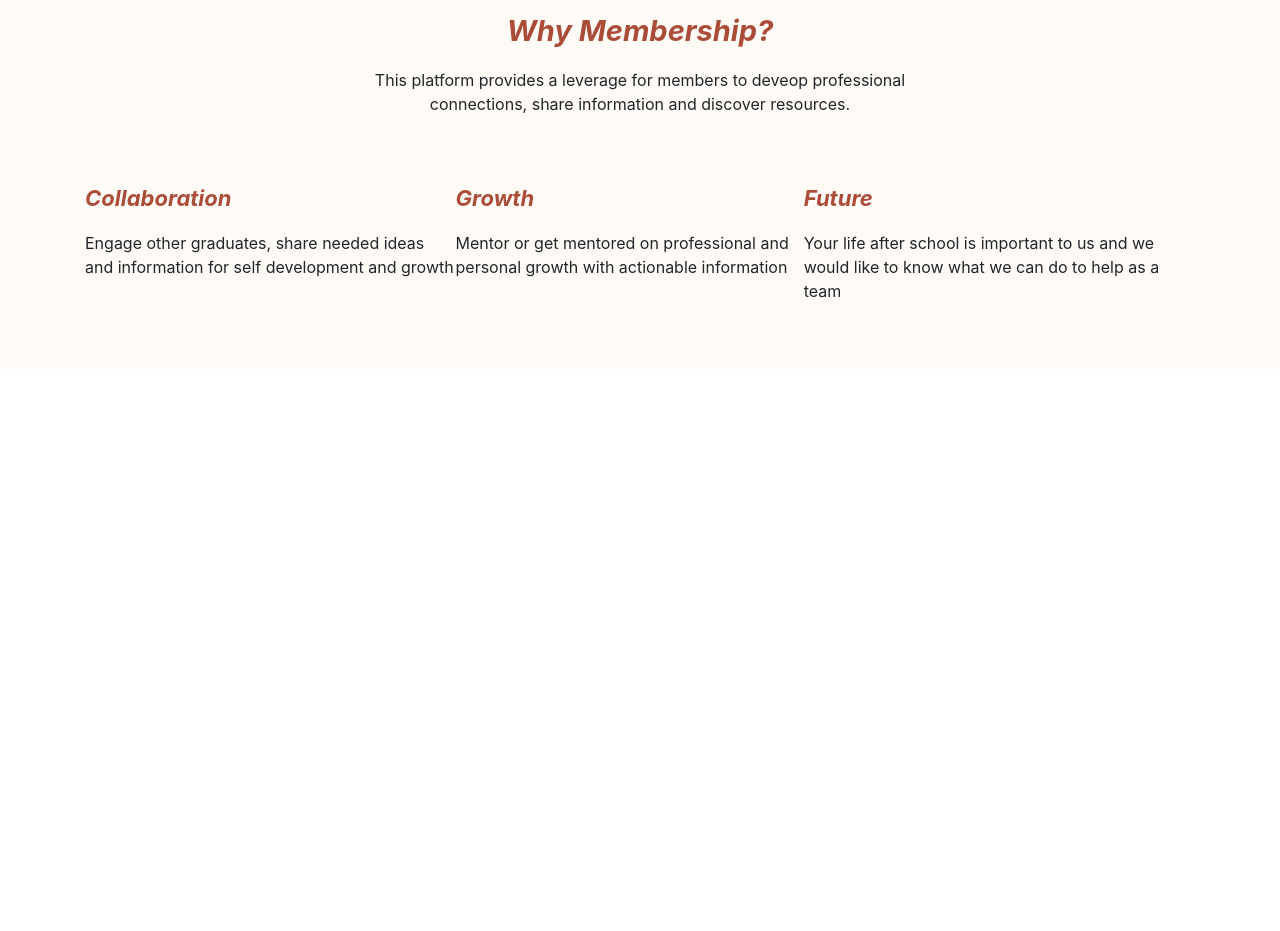
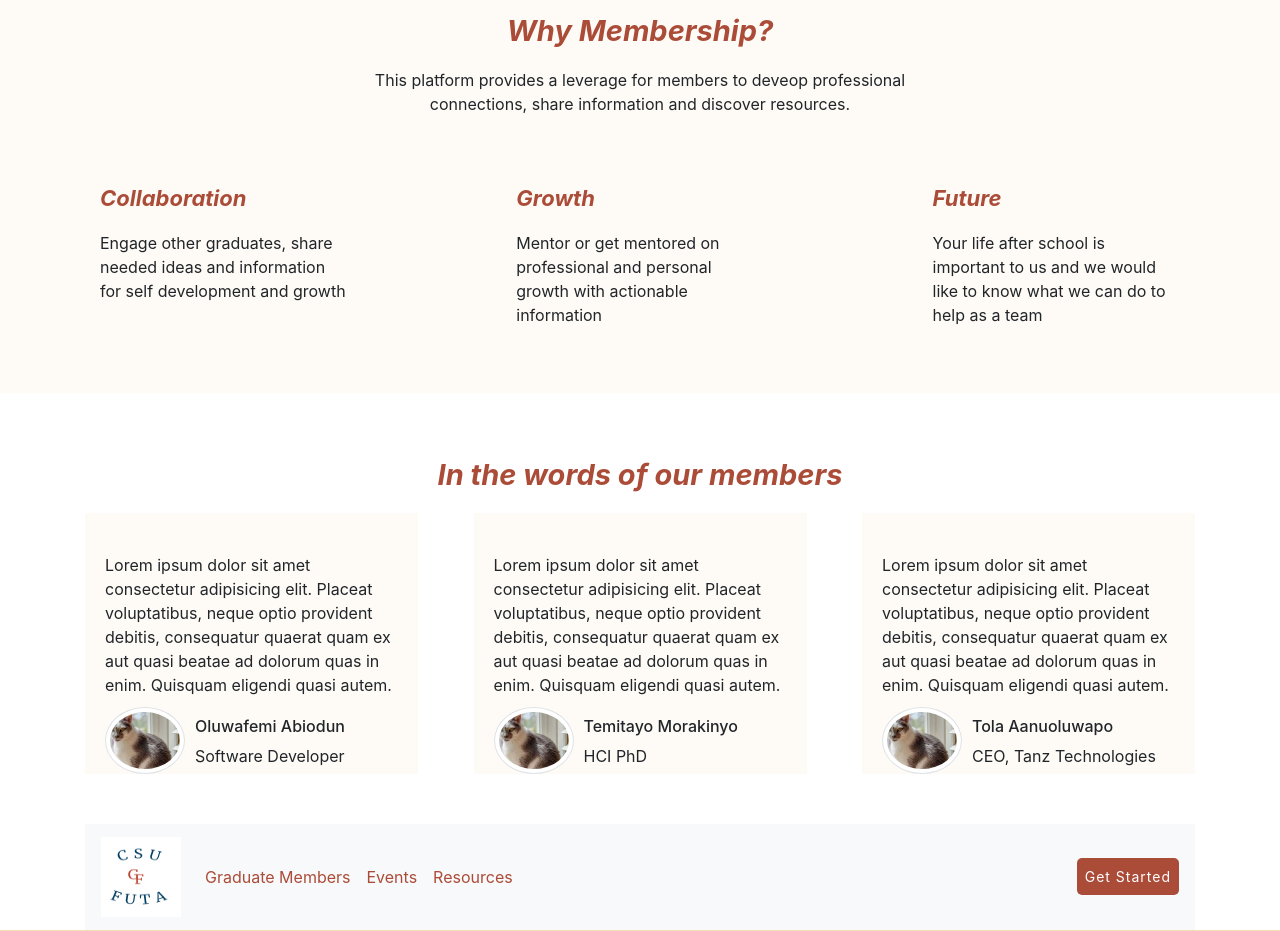
Before and after one commit to profmcdan/csu-gf-client, a React (Create React App) app: page / in a window 1280 px wide. Shown: the part 680-1611 px from the top of the page. Before the commit the page ends 1049 px from the top, so only its background shows below. Built offline with nearby package versions, Linux system fonts and the light colour scheme.

Commit message:
Add the testimonials section on the landing page

```diff
--- a/src/App.tsx
+++ b/src/App.tsx
@@ -3,6 +3,7 @@ import { BrowserRouter as Router, Route, Switch } from 'react-router-dom';
 import './App.css';
 import Header from './components/layout/Header';
 import Home from './components/home';
+import Footer from './components/layout/Footer';
 
 const App: React.FC = () => {
   return (
@@ -11,6 +12,7 @@ const App: React.FC = () => {
       <Switch>
         <Route exact path="/" component={Home} />
       </Switch>
+      <Footer />
     </Router>
   );
 };
--- a/src/components/home/Membership.tsx
+++ b/src/components/home/Membership.tsx
@@ -12,21 +12,21 @@ export default function Membership() {
           </p>
         </div>
         <div className="membership-values">
-          <div className="m-value-item">
+          <div className="m-value-item col-3">
             <p className="value-header">Collaboration</p>
             <p>
               Engage other graduates, share needed ideas and information for
               self development and growth
             </p>
           </div>
-          <div className="m-value-item">
+          <div className="m-value-item col-3">
             <p className="value-header">Growth</p>
             <p>
               Mentor or get mentored on professional and personal growth with
               actionable information
             </p>
           </div>
-          <div className="m-value-item">
+          <div className="m-value-item col-3">
             <p className="value-header">Future</p>
             <p>
               Your life after school is important to us and we would like to
--- /dev/null
+++ b/src/components/home/Testimonials.tsx
@@ -0,0 +1,77 @@
+import React, { Fragment } from 'react';
+import CatImage from './images/sampleUser.png';
+
+export default function Testimonials() {
+  return (
+    <Fragment>
+      <div className="container testimonial-panel">
+        <p className="membership-header">In the words of our members</p>
+        <div className="testimonials">
+          <div className="test-card">
+            <p className="testi-test">
+              Lorem ipsum dolor sit amet consectetur adipisicing elit. Placeat
+              voluptatibus, neque optio provident debitis, consequatur quaerat
+              quam ex aut quasi beatae ad dolorum quas in enim. Quisquam
+              eligendi quasi autem.
+            </p>
+            <div className="member">
+              <img
+                src={CatImage}
+                height="80px"
+                width="80px"
+                alt="Thumbnail"
+                className="img-thumbnail rounded-circle"
+              />
+              <div className="member-details">
+                <h6>Oluwafemi Abiodun</h6>
+                <span>Software Developer</span>
+              </div>
+            </div>
+          </div>
+          <div className="test-card">
+            <p className="testi-test">
+              Lorem ipsum dolor sit amet consectetur adipisicing elit. Placeat
+              voluptatibus, neque optio provident debitis, consequatur quaerat
+              quam ex aut quasi beatae ad dolorum quas in enim. Quisquam
+              eligendi quasi autem.
+            </p>
+            <div className="member">
+              <img
+                src={CatImage}
+                height="80px"
+                width="80px"
+                alt="Thumbnail"
+                className="img-thumbnail rounded-circle"
+              />
+              <div className="member-details">
+                <h6>Temitayo Morakinyo</h6>
+                <span>HCI PhD</span>
+              </div>
+            </div>
+          </div>
+          <div className="test-card">
+            <p className="testi-test">
+              Lorem ipsum dolor sit amet consectetur adipisicing elit. Placeat
+              voluptatibus, neque optio provident debitis, consequatur quaerat
+              quam ex aut quasi beatae ad dolorum quas in enim. Quisquam
+              eligendi quasi autem.
+            </p>
+            <div className="member">
+              <img
+                src={CatImage}
+                height="80px"
+                width="80px"
+                alt="Thumbnail"
+                className="img-thumbnail rounded-circle"
+              />
+              <div className="member-details">
+                <h6>Tola Aanuoluwapo</h6>
+                <span>CEO, Tanz Technologies</span>
+              </div>
+            </div>
+          </div>
+        </div>
+      </div>
+    </Fragment>
+  );
+}
--- a/src/components/home/index.css
+++ b/src/components/home/index.css
@@ -2,6 +2,7 @@
   display: flex;
   justify-content: space-between;
   padding-top: 80px;
+  flex-wrap: wrap;
 }
 
 .connect {
@@ -25,6 +26,7 @@
   display: flex;
   flex-direction: column;
   justify-content: space-around;
+  flex-wrap: wrap;
 }
 .memberships {
   margin: auto;
@@ -34,6 +36,7 @@
   display: flex;
   justify-content: space-between;
   padding-top: 50px;
+  flex-wrap: wrap;
 }
 .membership-header {
   color: #ab4c38;
@@ -49,3 +52,37 @@
   font-style: oblique;
   font-weight: bold;
 }
+.testimonial-panel {
+  padding-top: 60px;
+  padding-bottom: 50px;
+}
+.testimonials {
+  display: flex;
+  justify-content: space-between;
+  flex-wrap: wrap;
+}
+.member {
+  display: flex;
+  justify-content: start;
+  margin-left: 20px;
+}
+
+.member-details {
+  padding-left: 10px;
+  padding-top: 10px;
+  word-spacing: 0px;
+}
+
+.test-card {
+  background-color: #fefbf6;
+  width: 30%;
+}
+
+.testi-test {
+  margin-left: 20px;
+  margin-right: 20px;
+  margin-top: 40px;
+  margin-bottom: 10px;
+  text-justify: auto;
+  font-size: 16px;
+}
--- a/src/components/home/index.tsx
+++ b/src/components/home/index.tsx
@@ -2,6 +2,7 @@ import React, { Fragment } from 'react';
 import MapImage from './images/map.png';
 import Membership from './Membership';
 import './index.css';
+import Testimonials from './Testimonials';
 
 export default function index() {
   return (
@@ -26,6 +27,7 @@ export default function index() {
       <div className="container-fluid membership-panel">
         <Membership />
       </div>
+      <Testimonials />
     </Fragment>
   );
 }
--- a/src/components/layout/Footer.tsx
+++ b/src/components/layout/Footer.tsx
@@ -1,5 +1,65 @@
-import React from 'react';
+import React, { Fragment } from 'react';
+import { Link } from 'react-router-dom';
+import './index.css';
+import Logo from './images/logo.png';
 
 export default function Footer() {
-  return <div></div>;
+  return (
+    <Fragment>
+      <div className="container-fluid main-bar">
+        <div className="container">
+          <nav className="navbar navbar-expand-lg navbar-light bg-light">
+            <div className="navbar-brand">
+              <Link to="/">
+                <img src={Logo} height="80px" width="80px" alt="CSU-GF" />
+              </Link>
+            </div>
+            <button
+              type="button"
+              data-toggle="collapse"
+              className="navbar-toggler"
+              data-target="#navbarSupportedContent"
+              aria-controls="navbarSupportedContent"
+              aria-expanded="false"
+              aria-label="ToggleCSU"
+            >
+              <span className="navbar-toggler-icon"></span>
+            </button>
+
+            <div
+              className="collapse navbar-collapse"
+              id="navbarSupportedContent"
+            >
+              <ul className="navbar-nav mr-auto">
+                <li className="nav-item">
+                  <Link className="nav-link" to="/members">
+                    <span className="nav-text">Graduate Members</span>
+                  </Link>
+                </li>
+                <li className="nav-item">
+                  <Link className="nav-link" to="/events">
+                    <span className="nav-text">Events</span>
+                  </Link>
+                </li>
+                <li className="nav-item">
+                  <Link className="nav-link" to="/resources">
+                    <span className="nav-text">Resources</span>
+                  </Link>
+                </li>
+              </ul>
+              <div className="my-2 my-lg-0">
+                <ul className="navbar-nav">
+                  <li className="nav-item">
+                    <Link className="nav-link btn-rounded" to="/register">
+                      <span className="nav-text-white">Get Started</span>
+                    </Link>
+                  </li>
+                </ul>
+              </div>
+            </div>
+          </nav>
+        </div>
+      </div>
+    </Fragment>
+  );
 }
```
Also changed, not shown: src/components/home/images/sampleUser.png (added).
